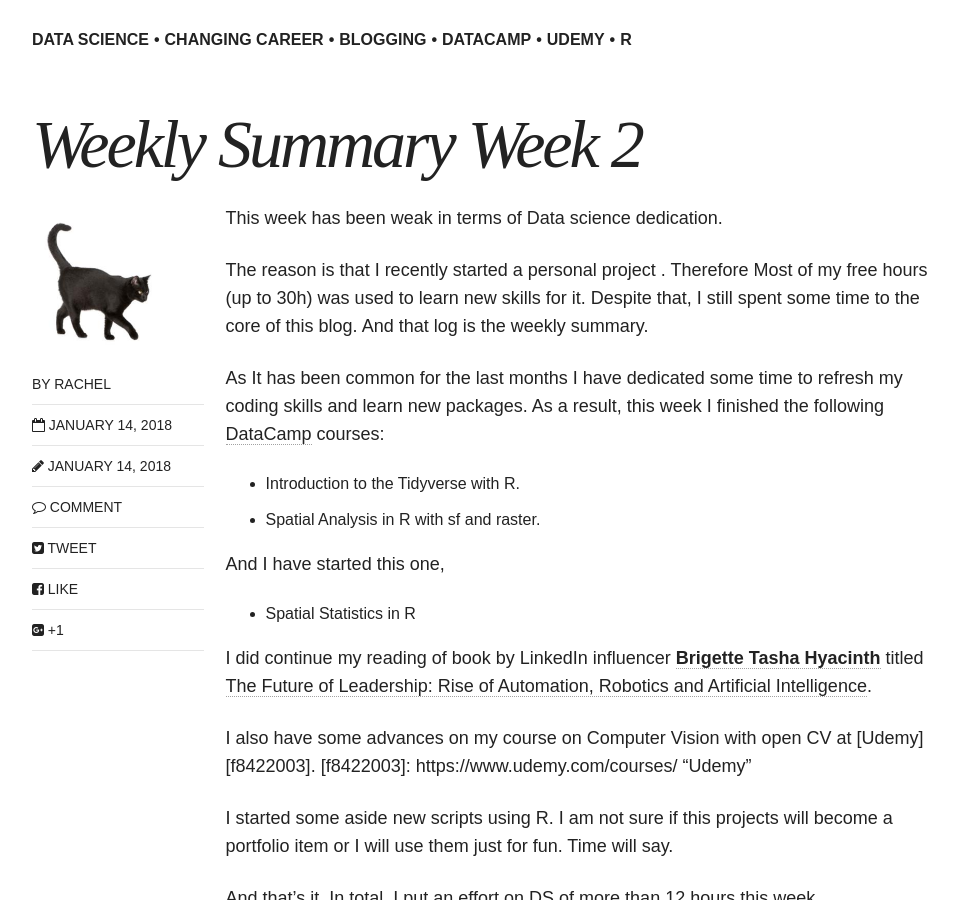
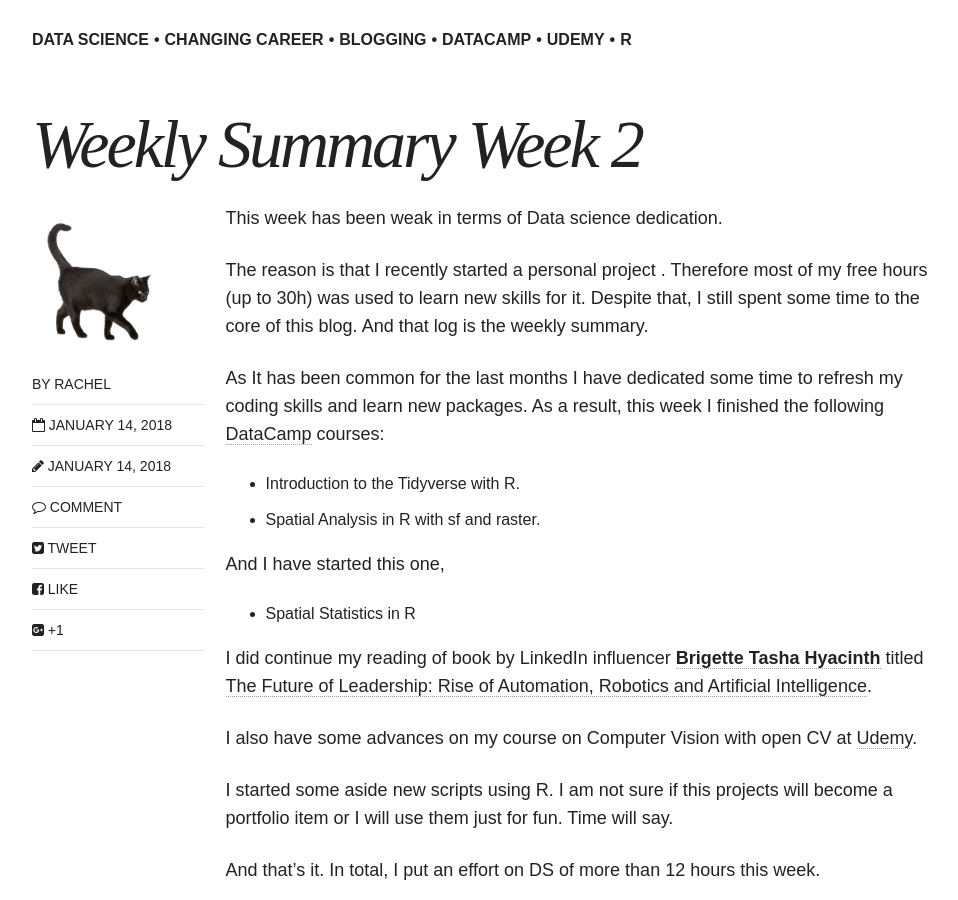
Before and after one commit to raquelredo/raquelredo.github.io_site, a Jekyll site: the page built from _posts/blog/2018-01-14-weekly-summary.md, in a window 1280 px wide and 900 px high, scrolled down 697 px. Shown: the whole window, without its empty margins (154-1112 px from the left). Built offline with Jekyll 4.4.1, drawn with Linux system fonts in a browser that asks for light colours; nearby versions of some CDN libraries; comment, search, counter and statistics services are not loaded.

Commit message:
corrected link

```diff
--- a/_posts/blog/2018-01-14-weekly-summary.md
+++ b/_posts/blog/2018-01-14-weekly-summary.md
@@ -18,7 +18,7 @@
 
 This week has been weak in terms of Data science dedication.
 
-The reason is that I recently started a personal project . Therefore Most of my free hours (up to 30h) was used to learn new skills for it. Despite that, I still spent some time to the core of this blog. And that log is the weekly summary.
+The reason is that I recently started a personal project . Therefore most of my free hours (up to 30h) was used to learn new skills for it. Despite that, I still spent some time to the core of this blog. And that log is the weekly summary.
 
 As It has been common for the last months I have dedicated some time to refresh my coding skills and learn new packages. As a result, this week I finished the following [DataCamp][311043ca] courses:
 
@@ -34,8 +34,11 @@ And I have started this one,
 I did continue my reading of book by LinkedIn influencer [**Brigette Tasha Hyacinth**](https://www.linkedin.com/in/brigettehyacinth/) titled
 [The Future of Leadership: Rise of Automation, Robotics and Artificial Intelligence](http://amzn.to/2CJGsv5).
 
-I also have some advances on my course on Computer Vision with open CV at [Udemy][f8422003].
-[f8422003]: https://www.udemy.com/courses/ "Udemy"
+I also have some advances on my course on Computer Vision with open CV at [Udemy][df69aa51].
+
+  [df69aa51]: https://www.udemy.com/courses/ "Udemy"
+
+
 
 I started some aside new scripts using R. I am not sure if this projects will become a portfolio item or I will use them just for fun. Time will say.
 
```
